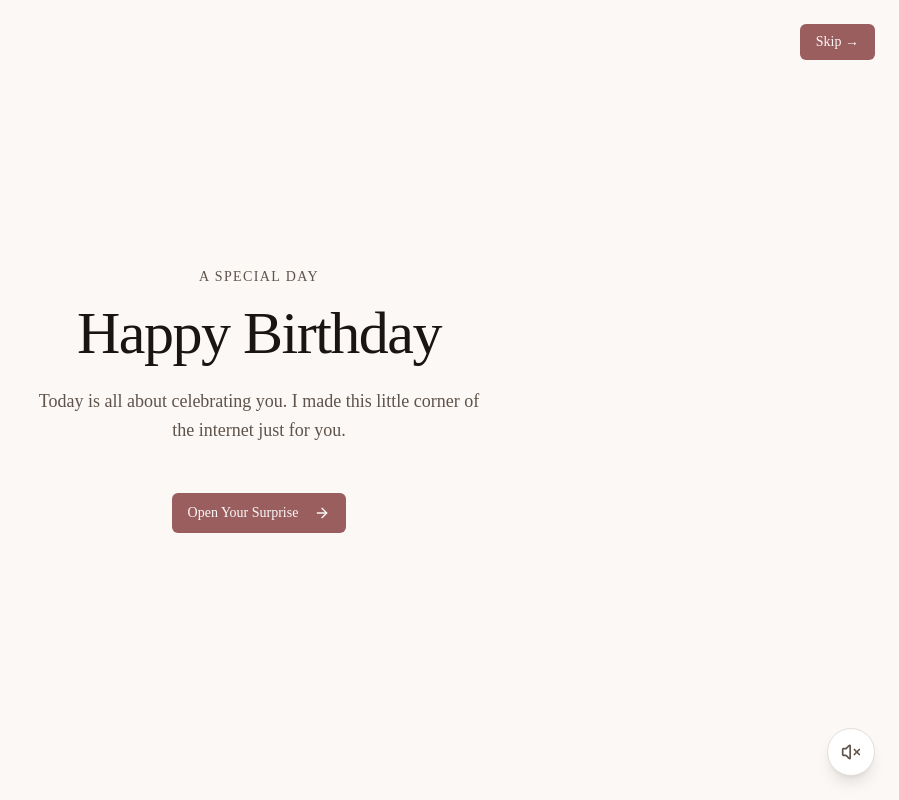
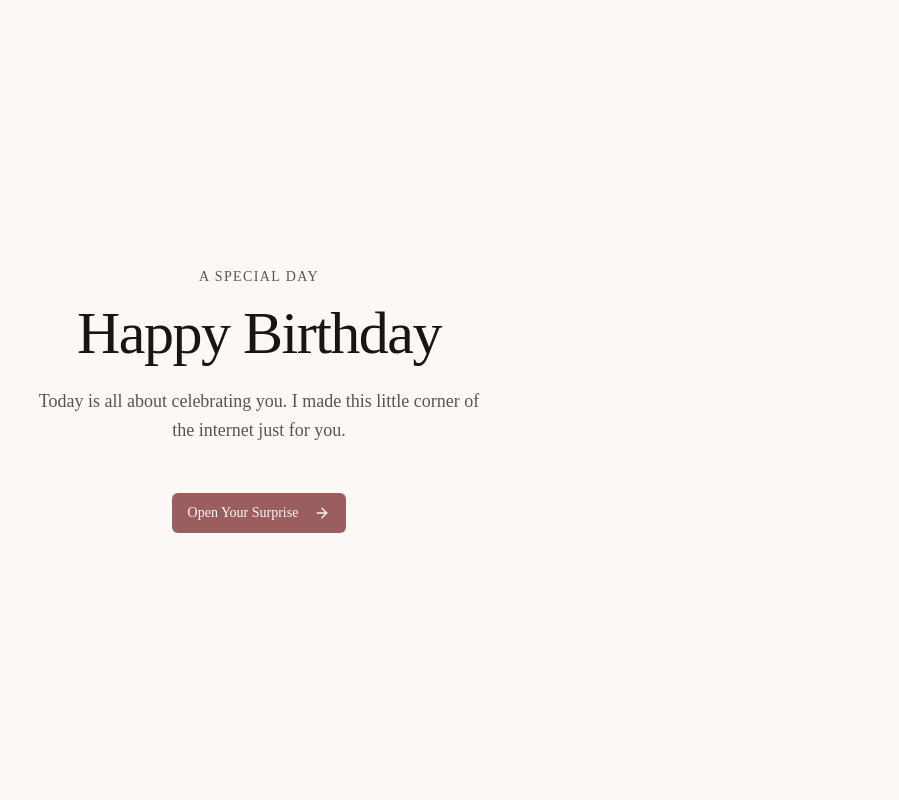
Before and after one commit to MooH-Nipu/chella, a Next.js app: page / in a window 1280 px wide. Shown: the whole page, without its empty margins (381-1280 px from the left). Built offline with nearby package versions, Linux system fonts and the light colour scheme; a web font is replaced by a local one.

Commit message:
Remove unused MusicToggle component and skip button from BirthdayContent

```diff
--- a/components/birthday-content.tsx
+++ b/components/birthday-content.tsx
@@ -9,7 +9,6 @@ import { SpotifySection } from "@/components/spotify-section"
 import { FinalSection } from "@/components/final-section"
 import { BirthdayCake } from "@/components/birthday-cake"
 import { Confetti } from "@/components/confetti"
-import { MusicToggle } from "@/components/music-toggle"
 
 export function BirthdayContent() {
   const [currentSection, setCurrentSection] = useState(0)
@@ -77,23 +76,6 @@ export function BirthdayContent() {
       {/* Confetti overlay */}
       <Confetti isActive={showConfetti} />
 
-      {/* Music toggle button */}
-      <MusicToggle />
-
-      {/* Skip button (temporary for testing) */}
-      <button
-        onClick={() => {
-          const next = currentSection + 1
-          if (next < sections.length) {
-            setMaxUnlocked((m) => Math.max(m, next))
-            goToSection(next)
-          }
-        }}
-        className="fixed top-6 right-6 z-50 px-4 py-2 bg-primary text-primary-foreground rounded-md text-sm hover:opacity-80 transition-opacity"
-      >
-        Skip →
-      </button>
-
       <div
         className={`transition-all duration-500 ease-in-out transform ${
           isTransitioning
```
